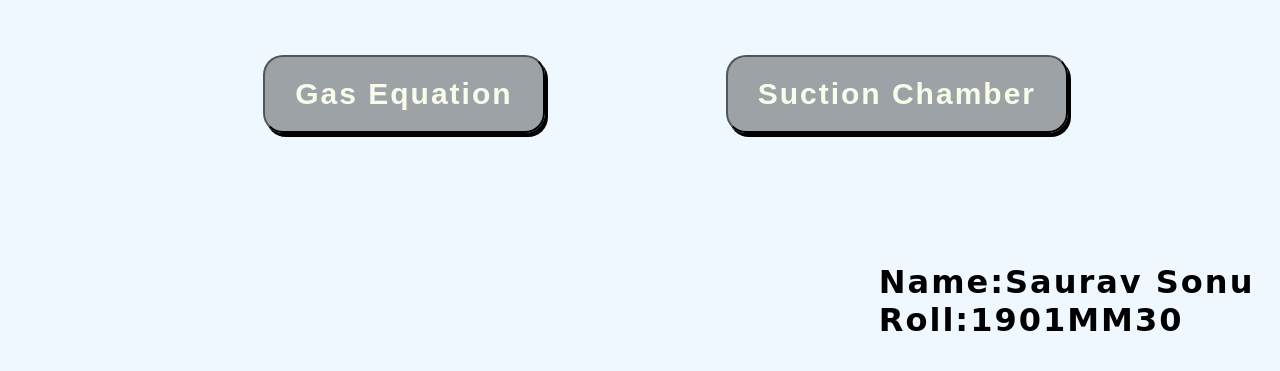
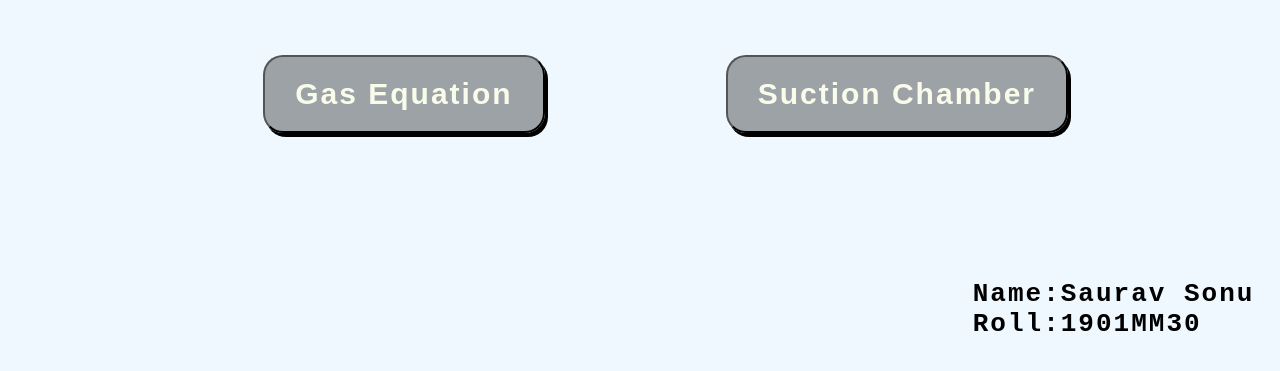
Before and after one commit to sauravvsonu/PH203, a plain HTML site: page index.html in a window 1280 px wide. Shown: the part 445-816 px from the top of the page. Drawn offline with Linux system fonts and the light colour scheme.

Commit message:
Update index.html

```diff
--- a/index.html
+++ b/index.html
@@ -7,7 +7,7 @@
         <title>Vacuum Chamber</title>
     </head>
 
-    <body style="background-color: aliceblue;font-family: cursive;">
+    <body style="background-color: aliceblue;font-family: monospace;">
 
         <!-- <div class='bg'></div> -->
         <div class="container">
```
